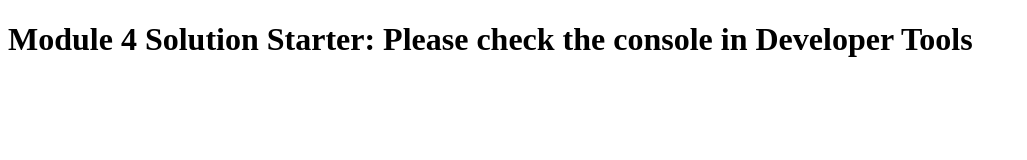
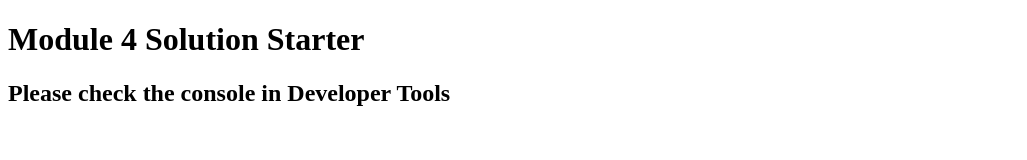
Before and after one commit to JanieLiu642/Module3_OurMenu, a plain HTML site: page index.html in a window 1280 px wide. Shown: the whole page, without its empty margins (0-1027 px from the left). Drawn offline with Linux system fonts and the light colour scheme.

Commit message:
Update index.html

```diff
--- a/index.html
+++ b/index.html
@@ -8,6 +8,7 @@
   <script src="script.js"></script>
 </head>
 <body>
-  <h1>Module 4 Solution Starter: Please check the console in Developer Tools</h1>
+  <h1>Module 4 Solution Starter</h1>
+  <h2>Please check the console in Developer Tools</h2>
 </body>
 </html>
```
